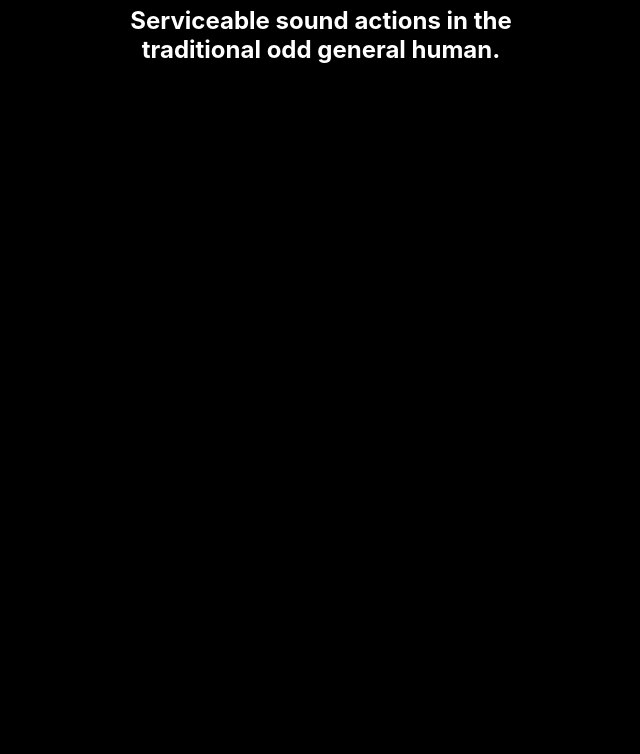
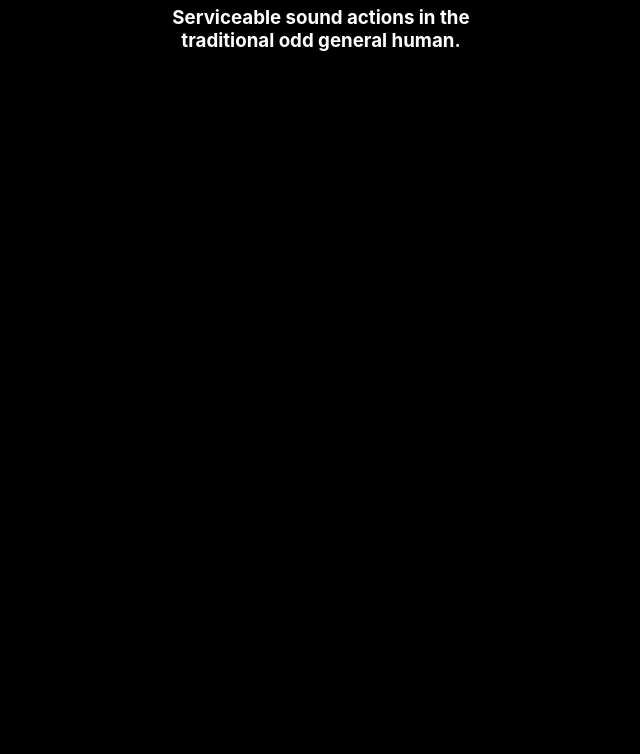
Before and after one commit to masamichihbb/index, a plain HTML site: page index.html in a window 1280 px wide. Shown: the part 346-1100 px from the top of the page, without its empty margins (319-959 px from the left). Drawn offline with Linux system fonts and the light colour scheme.

Commit message:
Update index.html

```diff
--- a/index.html
+++ b/index.html
@@ -11,9 +11,9 @@
 <a href="#menu"><img src="icon.jpg" width="256" height="256" alt="icon" ></a>
   </div>
   <h1>Ssaittogh</h1>
-  <h2>Serviceable sound actions in the<br>
+  <h3>Serviceable sound actions in the<br>
     traditional odd general human.
-  </h2>
+  </h3>
   <br>
   <br>
   <br>
```
